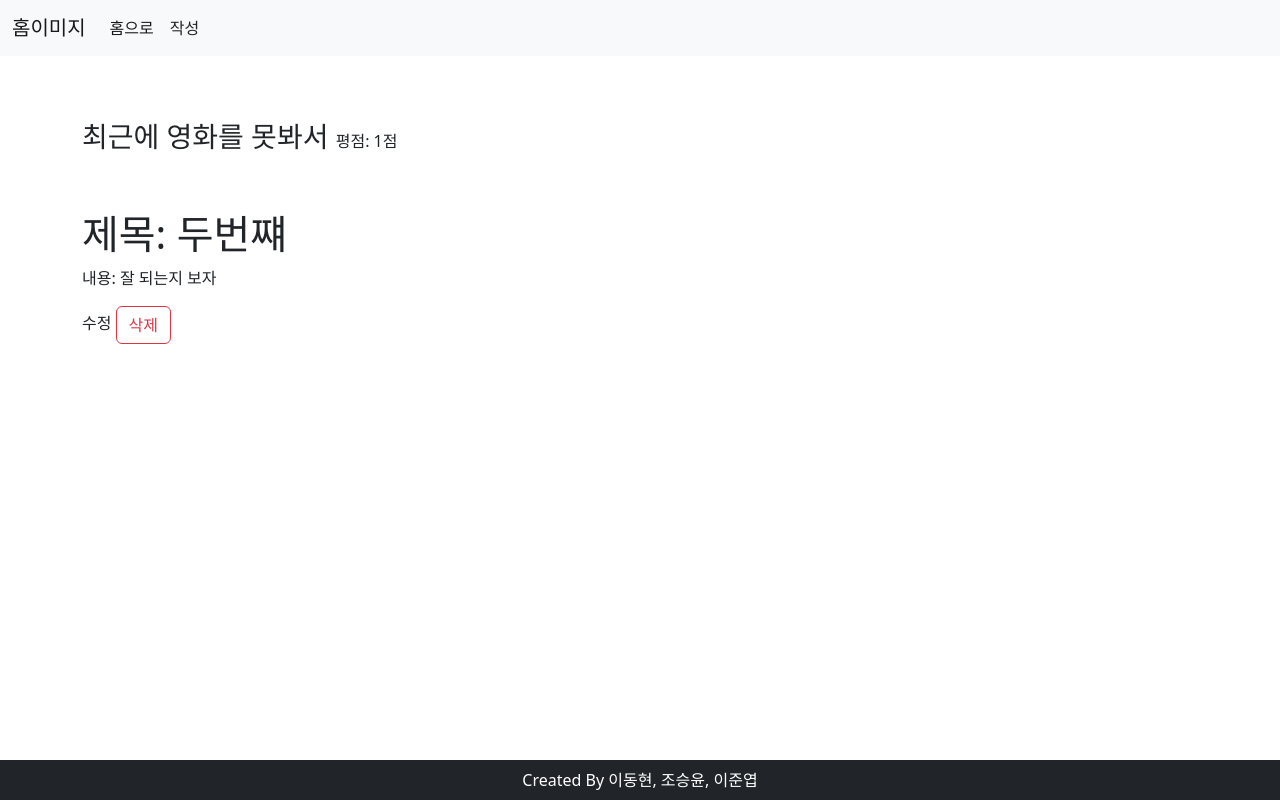
After one commit to dortkthf/Django_Pjt_2, a Django app: page /review/2/ in a window 1280 px wide. The commit adds this page. Run offline with Django 3.2, Linux system fonts and the light colour scheme; data comes from the database, SQL or seed files in the repository; both versions use the stored data as it was after the commit; parts of the project's set-up code (start-up, migrations or seed data) failed here and were passed over; some libraries are stand-ins or nearby versions.

Commit message:
동현 완료

```diff
--- /dev/null
+++ b/board/templates/board/detail.html
@@ -0,0 +1,21 @@
+{% extends 'base.html' %}
+
+{% block content %}
+
+  <div class="container">
+    <div class="py-5">
+      <h3>{{review.movie_name}}
+        <span class="fs-6 text-end">평점:
+          {{review.grade}}점</span>
+      </h3>
+    </div>
+    <h1>제목:
+      {{review.title}}</h1>
+    <p>내용:
+      {{review.content}}</p>
+
+    수정
+    <a class="btn btn-outline-danger" href="{% url 'board:delete' review.pk %}">삭제</a>
+  </div>
+
+{% endblock %}
--- a/board/templates/board/index.html
+++ b/board/templates/board/index.html
@@ -5,6 +5,7 @@
     <h1 class='text-center mb-3'>홈화면 입니다.</h1>
     <table class="table table-hover mb-3">
       <thead>
+
         <tr>
           <th scope="col">리뷰 제목</th>
           <th scope="col">영화 이름</th>
@@ -12,7 +13,7 @@
       </thead>
       <tbody>
         {% for r in review %}
-          <tr>
+          <tr onclick='location.href="{{ r.pk }}"' style='cursor: pointer;'>
             <td>{{ r.title }}</td>
             <td>{{ r.movie_name }}</td>
           </tr>
--- a/board/urls.py
+++ b/board/urls.py
@@ -1,8 +1,11 @@
 from django.urls import path
 from . import views
 
-app_name = 'board'
+app_name = "board"
 
 urlpatterns = [
-    path('',views.index,name='index'),
+    path("", views.index, name="index"),
+    path("create/", views.create, name="create"),
+    path("<int:pk>/", views.detail, name="detail"),
+    path("<int:pk>/delete/", views.delete, name="delete")
 ]
--- a/board/views.py
+++ b/board/views.py
@@ -1,9 +1,47 @@
-from django.shortcuts import render
+from django.shortcuts import render, redirect
 from .models import Review
+from .forms import ReviewForm
+
 # Create your views here.
 def index(request):
-    review = Review.objects.order_by('-pk')
+    review = Review.objects.order_by("-pk")
     context = {
-        'review' : review,
+        "review": review,
     }
-    return render(request,'board/index.html',context)
+    return render(request, "board/index.html", context)
+
+
+def create(request):
+
+    if request.method == "POST":
+        review_form = ReviewForm(request.POST)
+        if review_form.is_valid():
+            review_form.save()
+            return redirect("board:index")
+    else:
+        review_form = ReviewForm()
+    context = {
+        "review_form": review_form,
+    }
+
+    return render(request, "board/create.html", context=context)
+
+
+def detail(request, pk):
+
+    review = Review.objects.get(pk=pk)
+
+    context = {
+        "review": review,
+    }
+
+    return render(request, "board/detail.html", context)
+
+
+def delete(request, pk):
+
+    review = Review.objects.get(pk=pk)
+
+    review.delete()
+
+    return redirect("board:index")
--- a/templates/base.html
+++ b/templates/base.html
@@ -13,7 +13,7 @@
   </head>
 
   <body>
-    <nav class="navbar navbar-expand-lg bg-light mb-3">
+    <nav class="navbar navbar-expand-sm navbar-expand-lg bg-light mb-3">
       <div class="container-fluid">
         <a class="navbar-brand" href="#">홈이미지</a>
         <button class="navbar-toggler" type="button" data-bs-toggle="collapse" data-bs-target="#navbarSupportedContent" aria-controls="navbarSupportedContent" aria-expanded="false" aria-label="Toggle navigation">
@@ -22,10 +22,10 @@
         <div class="collapse navbar-collapse" id="navbarSupportedContent">
           <ul class="navbar-nav me-auto mb-2 mb-lg-0">
             <li class="nav-item">
-                <a class="nav-link active" aria-current="page" href="#">홈으로</a>
+              <a class="nav-link active" aria-current="page" href="{% url 'board:index' %}">홈으로</a>
             </li>
             <li class="nav-item">
-                <a class="nav-link" href="#">작성</a>
+              <a class="nav-link text-dark" href="{% url 'board:create' %}">작성</a>
             </li>
           </ul>
         </div>
```
Also changed, not shown: board/forms.py (added, +9 -0 lines), board/templates/board/create.html (added, +18 -0 lines), db.sqlite3. Lines whose indentation alone changed are shown as unchanged.
